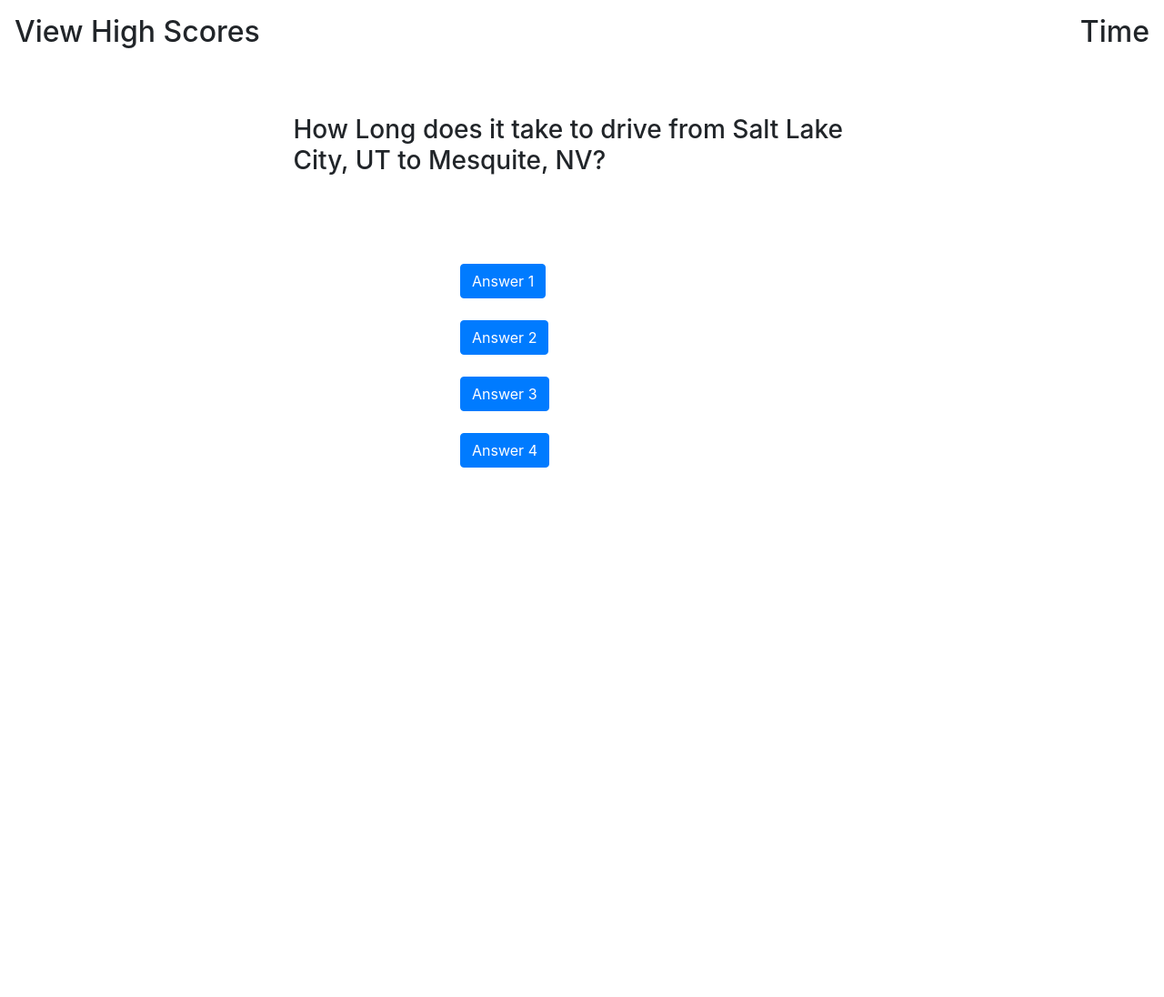
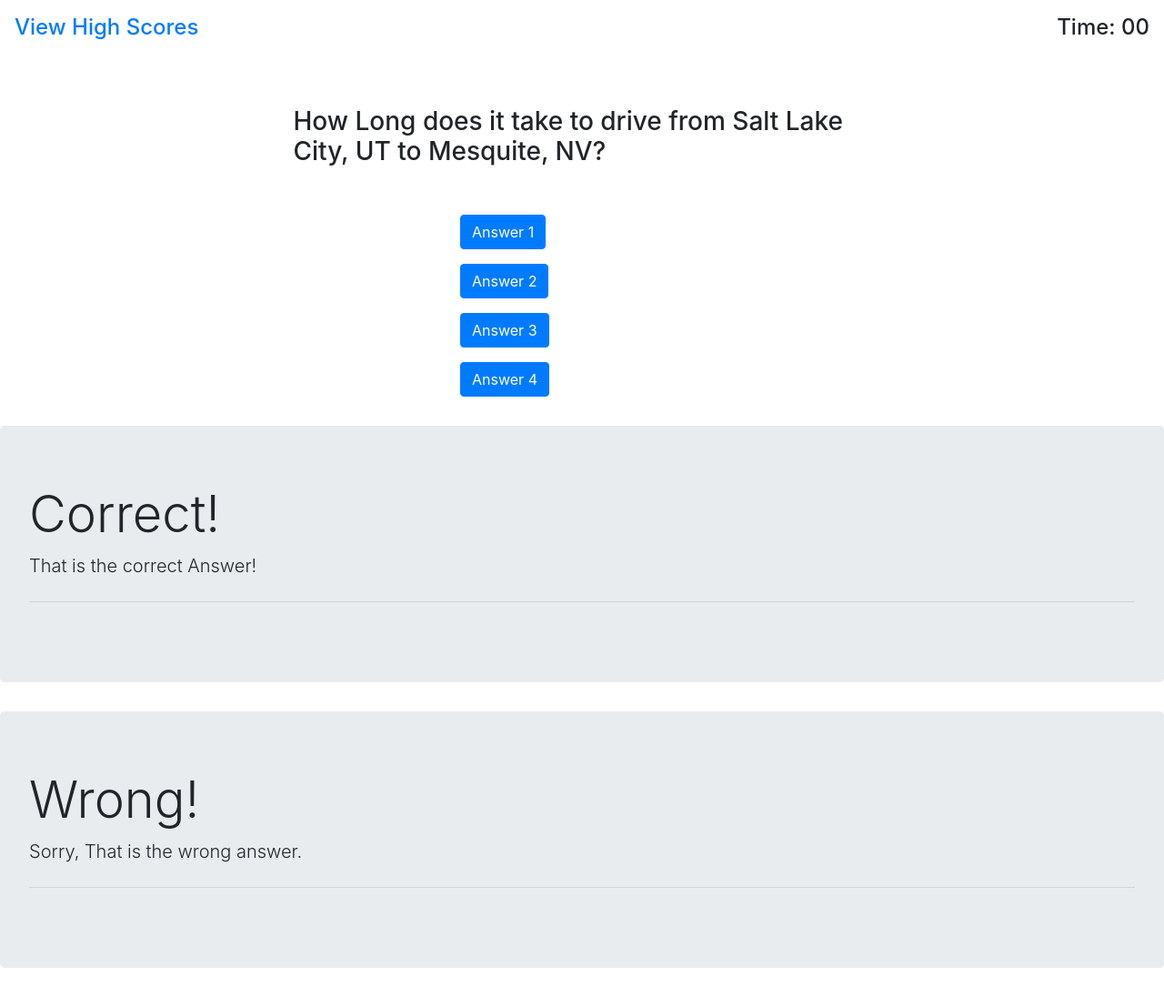
Before and after one commit to Joelhiguera/Quiz-Challenge, a plain HTML site: page index.html in a window 1280 px wide. Shown: the whole page at 91% size. Before the commit the page ends 800 px from the top, so only its background shows below. Drawn offline with nearby package versions, Linux system fonts and the light colour scheme.

Commit message:
modifed header, main, and footer with bootstrap design.

```diff
--- a/index.html
+++ b/index.html
@@ -15,13 +15,13 @@
     <!--Header that contains the high score link and the timer-->
     <header class="container-fluid bg-white mb-5 p-3">
         <div class="d-flex align-items-center">
-            <h2>View High Scores</h2>
-            <h2 class="ml-auto">Time</h2>
+            <h4><a href="#">View High Scores</a></h4>
+            <h4 class="ml-auto">Time: 00</h4>
 
         </div>
     </header>
     <!--These will be the questions-->
-    <section id="Question1" class="container my-5">
+    <section id="Question1" class="container my-4">
         <div class="row justify-content-center">
             <div class="col-12 col-md-8 col-xl-7">
             <h3>How Long does it take to drive from Salt Lake City, UT to Mesquite, NV?</h3>
@@ -38,16 +38,26 @@
       <!--These will be the answers-->
      <div id="answers" class="container row justify-content-center p-3">
          <ul class="list-unstyled">
-             <li id="answer1" class="mt-4"><button type="button" class="btn btn-primary">Answer 1</button></li>
-             <li id="answer2" class="mt-4 "><button type="button" class="btn btn-primary">Answer 2</button></li>
-             <li id="answer3" class="mt-4"><button type="button" class="btn btn-primary">Answer 3</button></li>
-             <li id="answer4" class="mt-4"><button type="button" class="btn btn-primary">Answer 4</button></li>
+             <li id="answer1" class="mt-1"><button type="button" class="btn btn-primary">Answer 1</button></li>
+             <li id="answer2" class="mt-3 "><button type="button" class="btn btn-primary">Answer 2</button></li>
+             <li id="answer3" class="mt-3"><button type="button" class="btn btn-primary">Answer 3</button></li>
+             <li id="answer4" class="mt-3"><button type="button" class="btn btn-primary">Answer 4</button></li>
          </ul>
      </div>
 
 
 
+     <footer id="correct" class="jumbotron">
+        <h1 class="display-4">Correct!</h1>
+        <p class="lead">That is the correct Answer!</p>
+        <hr class="my-4">
+     </footer>
 
+     <footer id="wrong" class="jumbotron">
+        <h1 class="display-4">Wrong!</h1>
+        <p class="lead">Sorry, That is the wrong answer.</p>
+        <hr class="my-4">
+     </footer>
 
 
 
```
